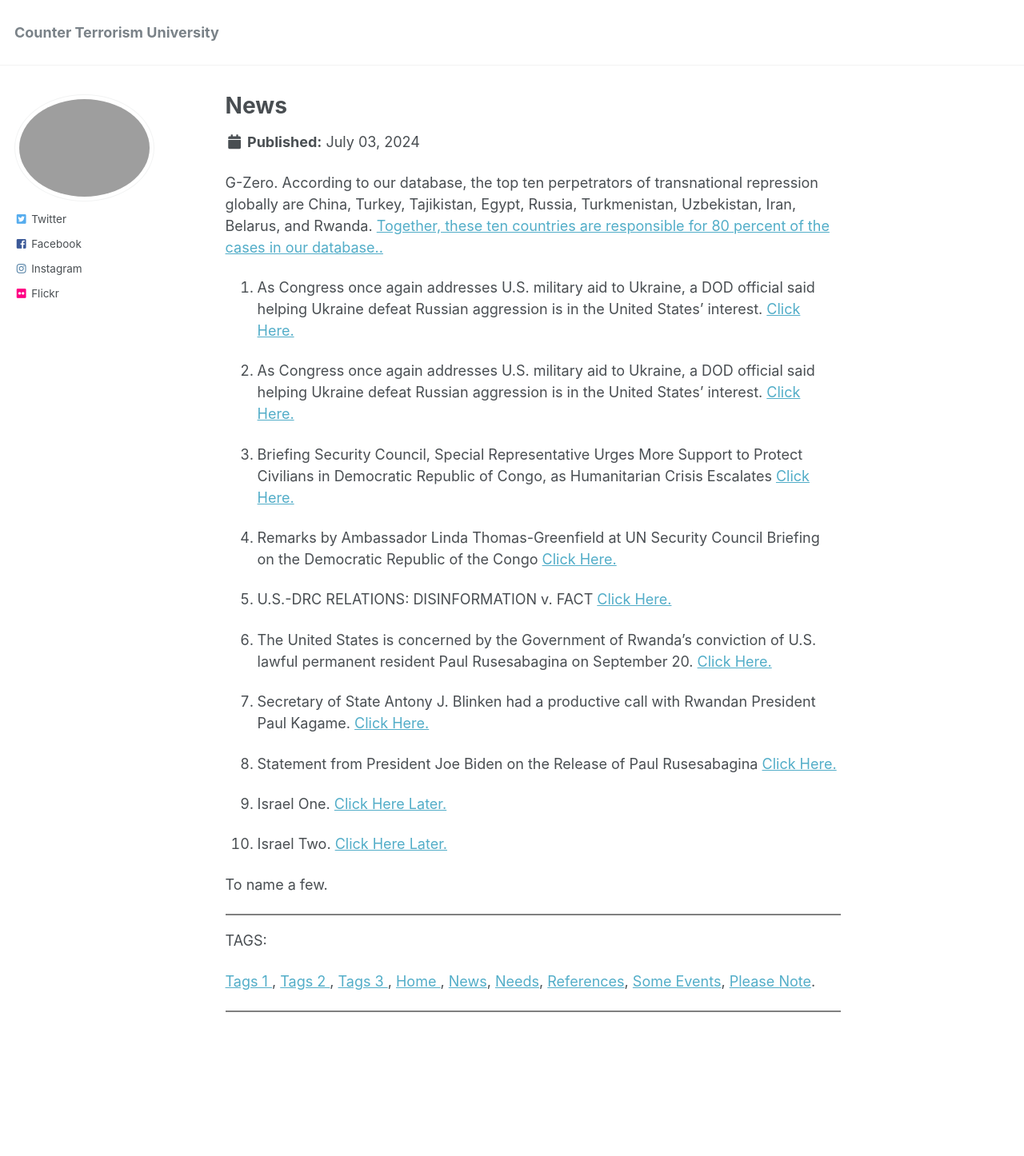
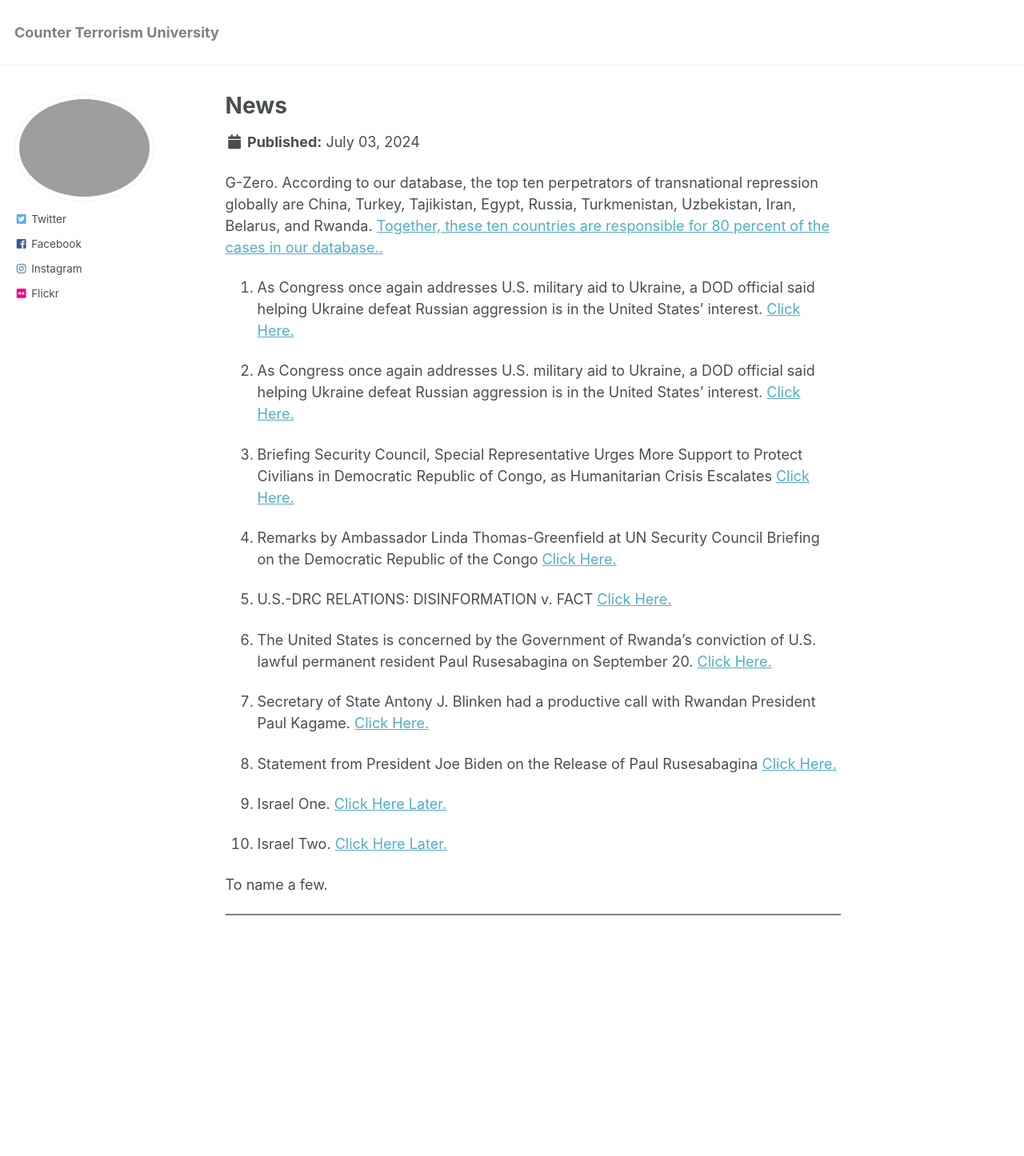
Before and after one commit to phdcsseiden/phdcsseiden.github.io, a Jekyll site: the page built from _pages/News.md, in a window 1280 px wide. Shown: the whole page at 80% size. Built offline with Jekyll 4.4.1, drawn with Linux system fonts in a browser that asks for light colours; after the commit the page ends 1325 px from its top, so only the background shows below that.

Commit message:
Update News.md

```diff
--- a/_pages/News.md
+++ b/_pages/News.md
@@ -62,13 +62,5 @@ To name a few.
 
 
 
-  <hr style="height:2px;border-width:0;color:gray;background-color:gray">
-
-
-TAGS:
-
-
-<a href=" https://alainshumbusho.github.io/Tags1/"> Tags 1  </a>, <a href=" https://alainshumbusho.github.io/Tags2/"> Tags 2 </a>, <a href=" https://alainshumbusho.github.io/Tags3/"> Tags 3 </a>, <a href="  https://alainshumbusho.github.io/"> Home </a>, <a href="  https://alainshumbusho.github.io/News"> News</a>, <a href="  https://alainshumbusho.github.io/Needs/"> Needs</a>, <a href=" https://alainshumbusho.github.io/References/"> References</a>, <a href=" https://alainshumbusho.github.io/Events/"> Some Events</a>, <a href=" https://alainshumbusho.github.io/Please/"> Please Note</a>.
-
 
 <hr style="height:2px;border-width:0;color:gray;background-color:gray">
```
